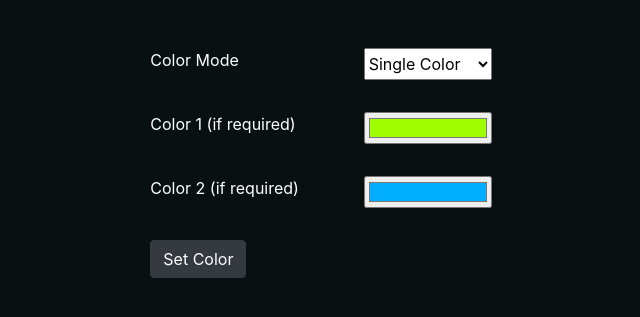
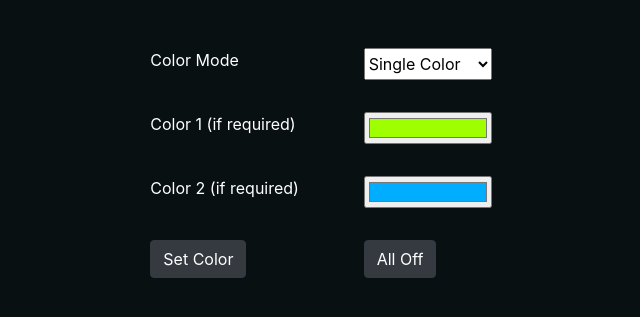
Before and after one commit to MaWalla/RoomLED, a Django app: page / in a window 1280 px wide. Shown: the part 48-365 px from the top of the page, without its empty margins (78-718 px from the left). Run offline with Django 3.2, Linux system fonts and the light colour scheme; the visitor is signed in with stand-in values (Sample User, id 1); data that the repository does not hold is empty; some libraries are stand-ins or nearby versions.

Commit message:
added all off button

```diff
--- a/roomled/static/js/main.js
+++ b/roomled/static/js/main.js
@@ -1,17 +1,17 @@
 (function($) {
-    const button = $('#form-submit');
+    const submitButton = $('#form-submit');
+    const offButton = $('#off-button');
 
-    button.on('click', function (event) {
-        event.preventDefault();
+    const sendRequest = (button, data) => {
         button.addClass('btn-warning');
         button.removeClass('btn-dark');
-        const form = $('#nodemcu-form')[0];
+
         fetch(url, {
             method: 'post',
             headers: {
                 'X-CSRFToken': csrfToken,
             },
-            body: new FormData(form),
+            body: data,
         }).then(response => {
             button.removeClass('btn-warning');
 
@@ -21,11 +21,28 @@
                 button.addClass('btn-danger');
             }
 
-            setTimeout(function() {
+            setTimeout(function () {
                 button.addClass('btn-dark');
                 button.removeClass('btn-success');
                 button.removeClass('btn-danger');
             }, 2000);
-        });
+        })
+    };
+
+    submitButton.on('click', function (event) {
+        event.preventDefault();
+        const button = $(this);
+        const form = $('#nodemcu-form')[0];
+        sendRequest(button, new FormData(form));
+    });
+
+    offButton.on('click', function (event) {
+        event.preventDefault();
+        const button = $(this);
+        const domDevices = $('.checkbox');
+        const data = new FormData();
+        data.append('mode', 'off')
+        domDevices.map(element => (data.append(domDevices[element].id, 'on')));
+        sendRequest(button, data);
     });
 })(jQuery);
--- a/roomled/templates/roomled/index.html
+++ b/roomled/templates/roomled/index.html
@@ -23,7 +23,7 @@
                     <option value="random">Random</option>
                     <option value="random_lead_color">Random Lead Color</option>
                     <option value="random_lead_gradient">Random Lead Gradient</option>
-                    <option value="off">Off</option>
+                    <option value="off">Off</option> <!-- TODO Make this a button -->
                 </select>
             </div>
         </div>
@@ -45,7 +45,15 @@
             </div>
         </div>
 
-        <button id="form-submit" class="btn btn-dark" type="submit">Set Color</button>
+        <div class="form-group row">
+            <div class="col-6 col-sm-5 col-md-4 col-lg-4 col-xl-3">
+                <button id="form-submit" class="btn btn-dark" type="submit">Set Color</button>
+            </div>
+            <div class="col-6 col-sm-7 col-md-8 col-lg-8 col-xl-9">
+                <button id="off-button" class="btn btn-dark" type="button">All Off</button>
+            </div>
+        </div>
+
     </form>
 {% endblock %}
 
```
